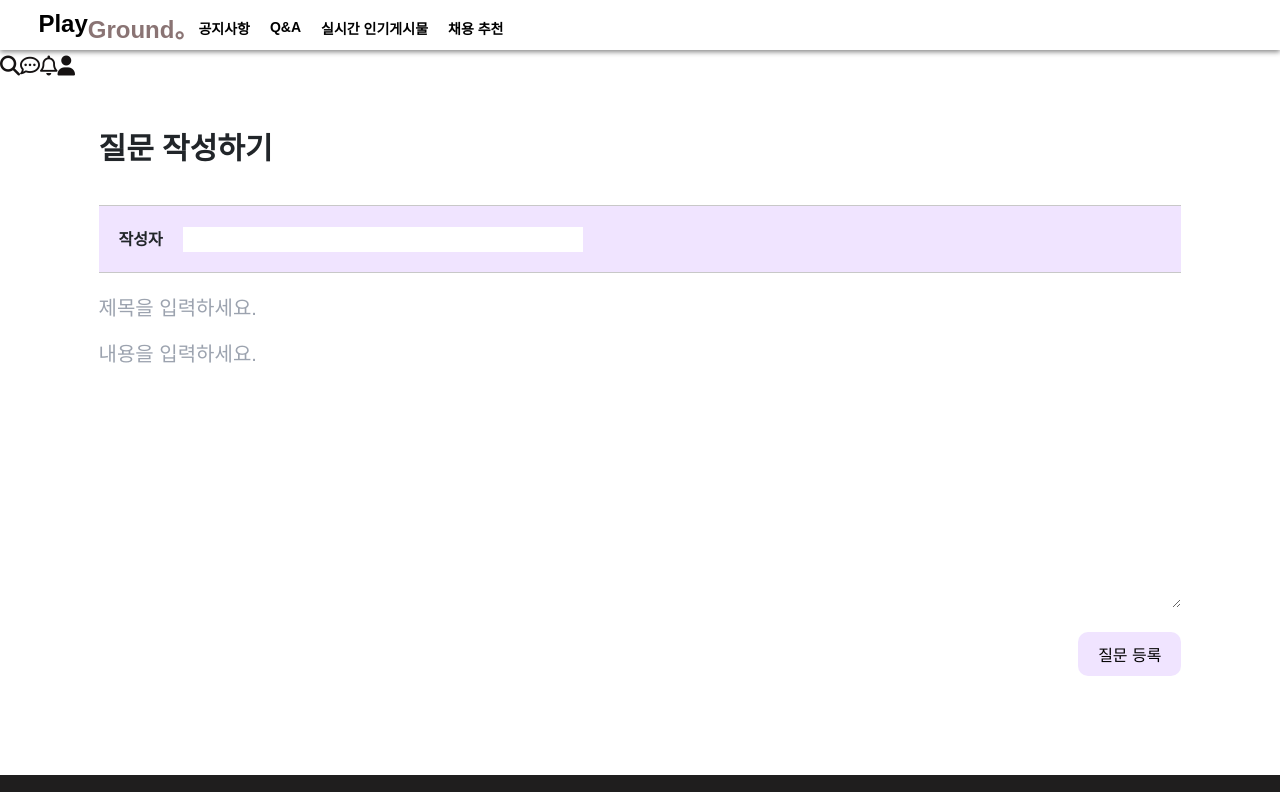
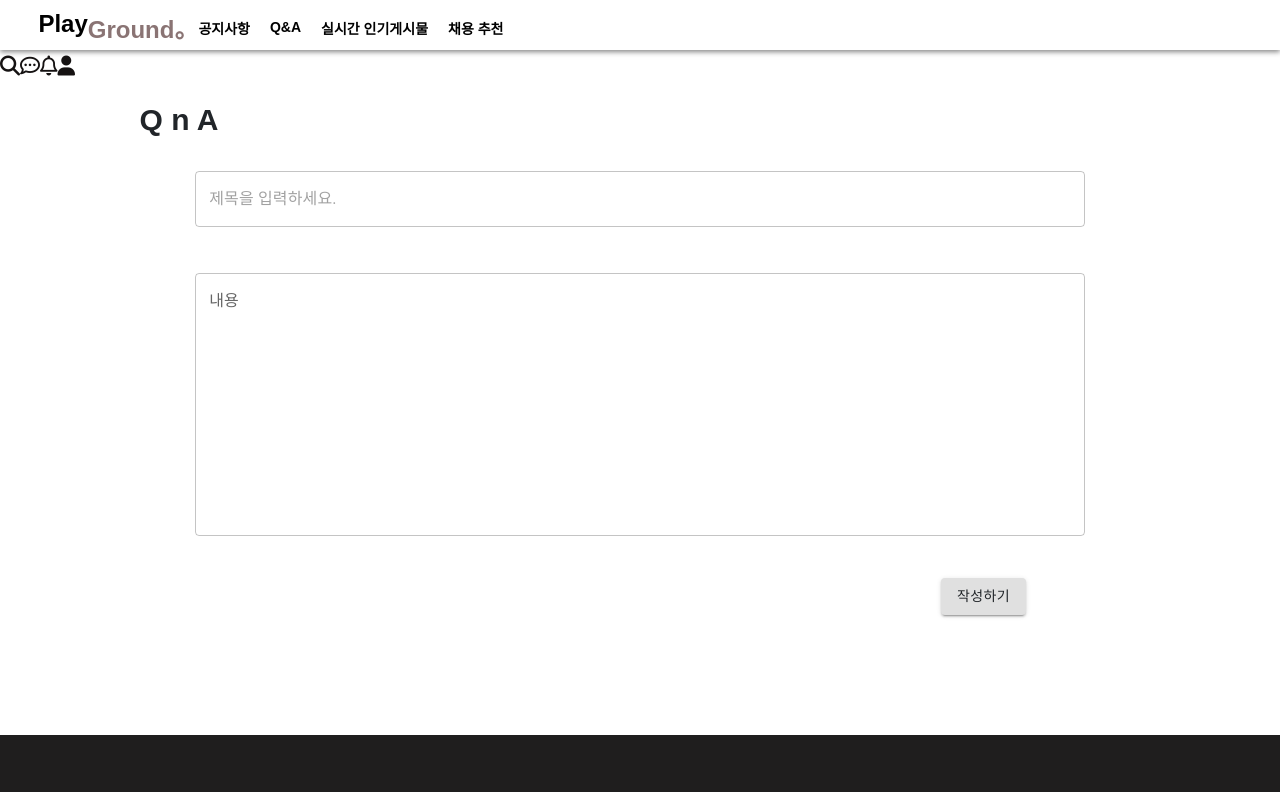
Before and after one commit to jaynamm/playground-react, a React (Create React App) app: page /qna/write in a window 1280 px wide. Shown: the top 792 px of the page. Built offline with nearby package versions, Linux system fonts and the light colour scheme; what js-confetti would draw is missing.

Commit message:
Style : QnA 글쓰기 디자인을 수정하였습니다.

```diff
--- a/src/components/Qna/QnaWrite.js
+++ b/src/components/Qna/QnaWrite.js
@@ -3,6 +3,8 @@ import { useNavigate } from 'react-router-dom';
 import Header from '../Base/Header';
 import Footer from '../Base/Footer';
 import axios from '../Token/Interceptor';
+import TextField from '@mui/material/TextField';
+import Button from '@mui/material/Button';
 import '../../styles/Qna/QnaWrite.css';
 
 export const QnaWrite = () => {
@@ -40,26 +42,12 @@ export const QnaWrite = () => {
   return (
     <div>
       <Header />
-      <div align="center" className="top-margin">
-        <div className="notice-title">질문 작성하기</div>
-        <table className="notice-write-table">
-          <tr className="write-member-id">
-            <td className="write-member-id2">
-              작성자
-              <input
-                className="qna-memberid"
-                type="text"
-                id="author"
-                name="memberId"
-                value={memberId}
-                onChange={(e) => setMemberId(e.target.value)}
-              />
-            </td>
-          </tr>
+      <div align="center" class="notice-modify-board">
+        <div className="notice-title">Q n A</div>
+        <table className="notice-modify-table">
           <tr>
-            <input
-              className="write-title"
-              type="text"
+            <TextField
+              className="modify-title"
               id="title"
               name="title"
               value={title}
@@ -68,19 +56,26 @@ export const QnaWrite = () => {
             />
           </tr>
           <br></br>
-          <textarea
-            type="text"
-            className="write-content"
-            id="content"
-            name="content"
-            view={content}
-            placeholder="내용을 입력하세요."
-            onChange={(e) => setContent(e.target.value)}
-          />
-          <button className="qnabutton" type="button" onClick={onSubmitQnaHandler}>
-            질문 등록
-          </button>
+          <br></br>
+          <br></br>
+          <br></br>
+          <tr>
+            <TextField
+              className="modify-content"
+              id="outlined-multiline-static"
+              label="내용"
+              multiline
+              rows={10}
+              value={content}
+              onChange={(e) => setContent(e.target.value)}
+            />
+          </tr>
         </table>
+        <div className="noticeMDbutton">
+          <Button variant="contained" color="inherit" onClick={() => onSubmitQnaHandler()}>
+            작성하기
+          </Button>
+        </div>
       </div>
       <Footer />
     </div>
```
